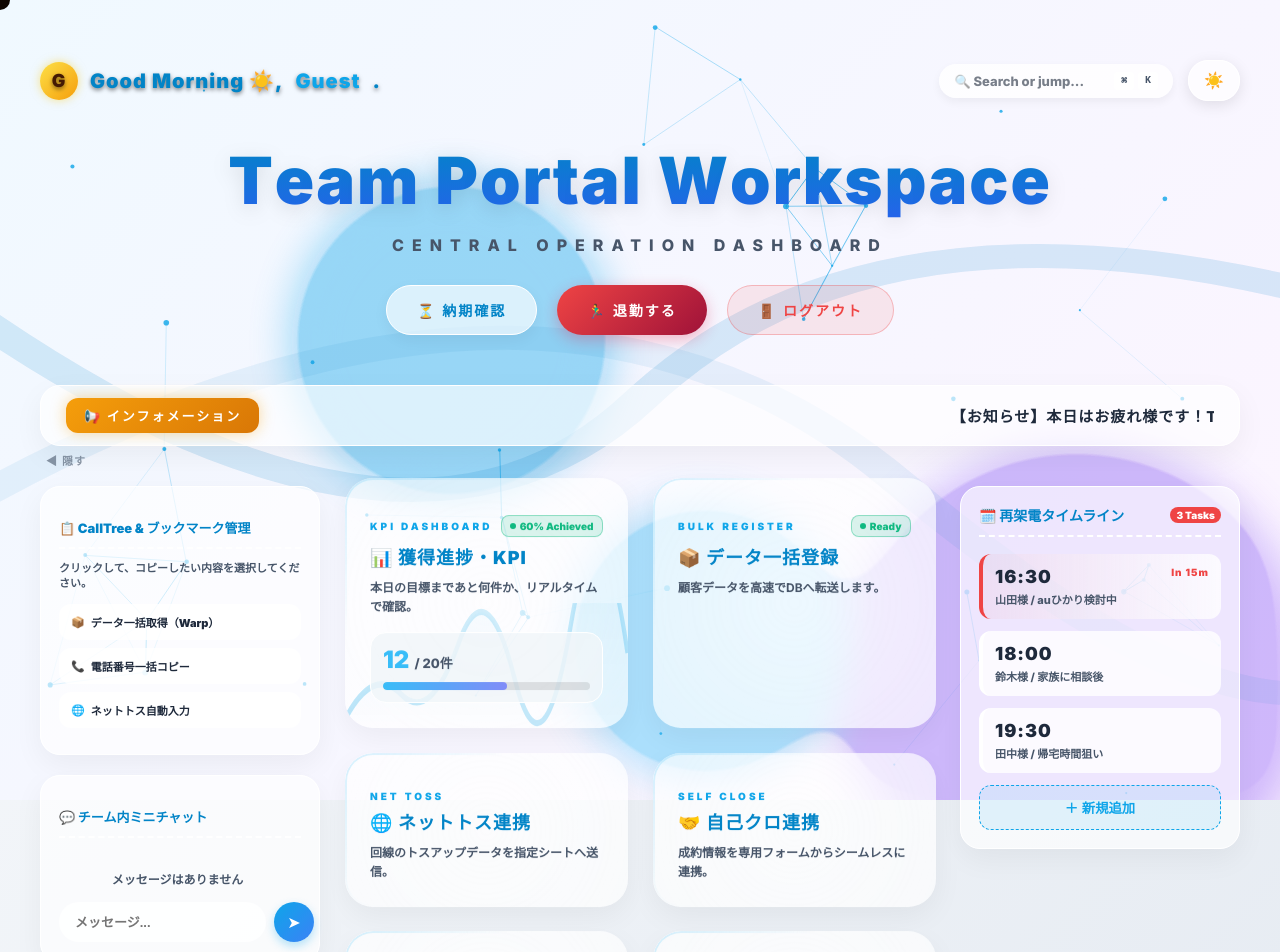
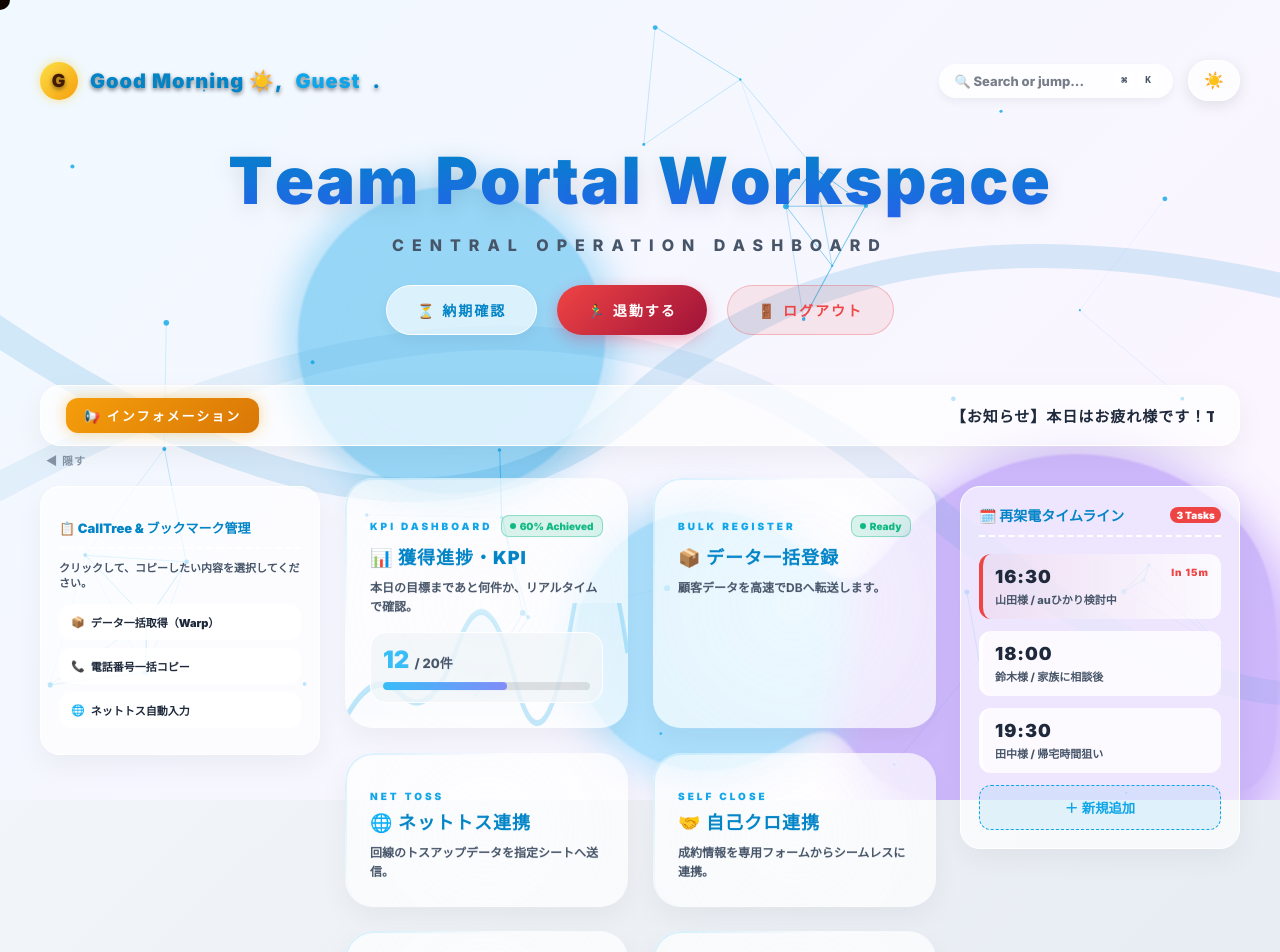
Before and after one commit to toranosukehigashi/team-portal, a Next.js app: page / in a window 1280 px wide. Shown: the top 952 px of the page. Built offline with nearby package versions, Linux system fonts and the light colour scheme.

Commit message:
“チャット機能削除”

```diff
--- a/app/page.tsx
+++ b/app/page.tsx
@@ -63,7 +63,7 @@ const MagicCard = ({ title, attraction, desc, delay, onClick, badge, children, l
   );
 };
 
-// 🌐 案A: ライブ・データメッシュ (Canvas Animation)
+// 🌐 案A: ライブ・データメッシュ
 const DataMesh = ({ isDarkMode }: { isDarkMode: boolean }) => {
   const canvasRef = useRef<HTMLCanvasElement>(null);
 
@@ -141,8 +141,6 @@ const GooeyBackground = () => (
   </>
 );
 
-interface ChatMessage { id: string; user: string; text: string; time: string; }
-
 export default function ThemeParkEntrance() {
   const router = useRouter();
   const [toast, setToast] = useState({ show: false, msg: "" });
@@ -160,10 +158,6 @@ export default function ThemeParkEntrance() {
 
   const [greeting, setGreeting] = useState("Hello");
   const [dynamicBg, setDynamicBg] = useState("");
-
-  const [chatMessages, setChatMessages] = useState<ChatMessage[]>([]);
-  const [chatInput, setChatInput] = useState("");
-  const chatScrollRef = useRef<HTMLDivElement>(null);
 
   const [animDelayOffset, setAnimDelayOffset] = useState(0.2);
   const [activeBookmark, setActiveBookmark] = useState<string | null>(null);
@@ -208,11 +202,6 @@ export default function ThemeParkEntrance() {
     const savedMemo = localStorage.getItem("team_portal_quick_memo"); if (savedMemo) setMemoText(savedMemo);
     const savedNews = localStorage.getItem("team_portal_news"); if (savedNews) setNewsText(savedNews);
 
-    const loadChat = () => { const savedChat = localStorage.getItem("team_portal_chat_history"); if (savedChat) setChatMessages(JSON.parse(savedChat)); };
-    loadChat();
-    const handleStorageChange = (e: StorageEvent) => { if (e.key === "team_portal_chat_history") loadChat(); };
-    window.addEventListener("storage", handleStorageChange);
-
     const observerTimer = setTimeout(() => {
       const observer = new IntersectionObserver((entries) => {
         entries.forEach(entry => { if (entry.isIntersecting) entry.target.classList.add("visible"); });
@@ -235,7 +224,6 @@ export default function ThemeParkEntrance() {
       if (welcomeTimeout) clearTimeout(welcomeTimeout);
       if (readyTimeout) clearTimeout(readyTimeout);
       clearTimeout(observerTimer);
-      window.removeEventListener("storage", handleStorageChange);
       document.removeEventListener('click', closeBookmark);
       window.removeEventListener('keydown', handleKeyDown);
     };
@@ -257,18 +245,6 @@ export default function ThemeParkEntrance() {
       setDynamicBg(isDarkMode ? "radial-gradient(ellipse at bottom, #1e1b4b 0%, #020617 100%)" : "linear-gradient(135deg, #312e81, #1e1b4b)");
     }
   }, [isDarkMode]);
-
-  const handleSendMessage = (e: React.FormEvent) => {
-    e.preventDefault();
-    if (!chatInput.trim()) return;
-    const newMessage: ChatMessage = { id: Date.now().toString(), user: userName, text: chatInput.trim(), time: new Date().toLocaleTimeString([], { hour: '2-digit', minute: '2-digit' }) };
-    const updatedMessages = [...chatMessages, newMessage].slice(-50);
-    setChatMessages(updatedMessages);
-    localStorage.setItem("team_portal_chat_history", JSON.stringify(updatedMessages));
-    setChatInput("");
-  };
-
-  useEffect(() => { if (chatScrollRef.current) chatScrollRef.current.scrollTop = chatScrollRef.current.scrollHeight; }, [chatMessages]);
 
   const toggleTheme = () => { const newTheme = !isDarkMode; setIsDarkMode(newTheme); showToast(newTheme ? "🌙 ダークモードに切り替えました" : "☀️ ライトモードに切り替えました"); };
 
@@ -320,7 +296,6 @@ export default function ThemeParkEntrance() {
   const handleClearMemo = () => { if(confirm("メモをクリアしますか？")){ setMemoText(""); localStorage.removeItem("team_portal_quick_memo"); } };
   const copyUtilResult = async () => { if (utilResult.includes("📍")) { try { await navigator.clipboard.writeText(utilResult.replace("📍 ", "")); showToast("📋 住所をコピーしました！"); } catch (err) { alert("コピー失敗"); } } };
 
-  // ✨ Cmd+K 検索ロジック（Krakenマニュアル等に正しく対応）
   const handleCmdKSearch = (e: React.FormEvent) => {
     e.preventDefault();
     const query = cmdKQuery.toLowerCase();
@@ -536,6 +511,7 @@ export default function ThemeParkEntrance() {
           .sidebar-toggle-btn { position: absolute; top: -35px; left: 0; background: transparent; border: none; color: var(--text-sub); font-weight: 900; font-size: 11px; cursor: pointer; display: flex; align-items: center; gap: 5px; opacity: 0.6; transition: 0.2s; letter-spacing: 1px; text-transform: uppercase; z-index: 60; }
           .sidebar-toggle-btn:hover { opacity: 1; color: var(--accent-color); }
 
+          /* ✨ チームチャットを消去し、ブックマークを自然に広げる */
           .info-sidebar { display: flex; flex-direction: column; gap: 20px; }
           .info-panel { background: var(--card-bg); backdrop-filter: blur(20px); border: 1px solid var(--card-border); border-radius: 20px; padding: 18px; box-shadow: var(--card-shadow); display: flex; flex-direction: column; }
           .info-title { font-size: 13px; font-weight: 900; color: var(--title-color); margin-bottom: 12px; display: flex; align-items: center; gap: 8px; border-bottom: 2px dashed var(--card-border); padding-bottom: 10px; }
@@ -565,23 +541,6 @@ export default function ThemeParkEntrance() {
           .popover-text { font-size: 11px; font-weight: 800; color: var(--text-main); flex: 1; margin: 0 8px; white-space: nowrap; overflow: hidden; text-overflow: ellipsis; }
           .popover-copy-icon { font-size: 12px; opacity: 0.6; transition: 0.2s; }
           .popover-row:hover .popover-copy-icon { opacity: 1; color: var(--accent-color); transform: scale(1.1); }
-
-          .chat-messages { flex: 1; overflow-y: auto; display: flex; flex-direction: column; gap: 12px; margin-bottom: 15px; padding-right: 5px; height: 250px; }
-          .chat-messages::-webkit-scrollbar { width: 4px; }
-          .chat-messages::-webkit-scrollbar-thumb { background: var(--card-border); border-radius: 4px; }
-          .chat-bubble-wrap { display: flex; flex-direction: column; max-width: 90%; }
-          .chat-bubble-wrap.me { align-self: flex-end; align-items: flex-end; }
-          .chat-bubble-wrap.other { align-self: flex-start; align-items: flex-start; }
-          .chat-user { font-size: 10px; color: var(--text-sub); font-weight: 800; margin-bottom: 4px; margin-left: 6px; }
-          .chat-bubble { padding: 10px 14px; border-radius: 16px; display: flex; align-items: flex-end; gap: 8px; box-shadow: 0 2px 5px rgba(0,0,0,0.05); }
-          .me .chat-bubble { background: linear-gradient(135deg, #0ea5e9, #3b82f6); color: #fff; border-bottom-right-radius: 4px; }
-          .other .chat-bubble { background: var(--input-bg); color: var(--text-main); border: 1px solid var(--input-border); border-bottom-left-radius: 4px; }
-          .chat-text { font-size: 13px; font-weight: 700; line-height: 1.5; word-break: break-word; }
-          .chat-time { font-size: 9px; opacity: 0.8; font-weight: 800; white-space: nowrap; margin-bottom: -2px; }
-          .chat-input-area { display: flex; gap: 8px; margin-top: auto; }
-          .chat-input { flex: 1; padding: 12px 16px; border-radius: 20px; border: 1px solid var(--input-border); background: var(--input-bg); color: var(--text-main); font-size: 13px; font-weight: 700; outline: none; transition: 0.3s; }
-          .chat-input:focus { border-color: var(--card-hover-border); box-shadow: 0 0 0 3px rgba(2, 132, 199, 0.15); }
-          .chat-send-btn { width: 40px; height: 40px; border-radius: 50%; background: linear-gradient(135deg, #0ea5e9, #3b82f6); color: #fff; border: none; font-size: 16px; display: flex; align-items: center; justify-content: center; cursor: pointer; transition: 0.2s; box-shadow: 0 4px 10px rgba(14, 165, 233, 0.3); flex-shrink: 0; }
 
           .attraction-grid { display: grid; grid-template-columns: repeat(auto-fit, minmax(260px, 1fr)); gap: 25px; perspective: 1200px; align-content: flex-start; flex: 1; width: 100%; transition: 0.4s; }
           .fade-up-element { opacity: 0; transform: translateY(50px) scale(0.95); transition: all 0.8s cubic-bezier(0.2, 0.8, 0.2, 1); transition-delay: var(--delay); }
@@ -625,6 +584,15 @@ export default function ThemeParkEntrance() {
           .util-input { width: 100%; padding: 14px; border-radius: 12px; border: 2px solid var(--card-border); font-size: 15px; outline: none; background: var(--input-bg); font-weight: 800; color: var(--text-main); transition: 0.3s; }
           .util-input:focus { border-color: var(--card-hover-border); }
           .util-result { margin-top: 15px; font-size: 14px; color: var(--text-main); background: var(--kpi-bg); padding: 15px; border-radius: 12px; border: 1px solid var(--card-border); font-weight: 900; transition: 0.3s; cursor: pointer; }
+
+          .cmdk-modal { width: 600px; padding: 25px; top: 15%; transform: translateY(-20px) scale(0.95); position: absolute; }
+          .modal-overlay.open .cmdk-modal { transform: translateY(0) scale(1); }
+          .cmdk-input { width: 100%; border: none; background: transparent; font-size: 20px; font-weight: 800; color: var(--text-main); outline: none; }
+          .cmdk-esc { font-size: 10px; font-weight: 900; background: var(--card-border); padding: 4px 8px; border-radius: 6px; cursor: pointer; }
+          .cmdk-list { display: flex; flex-direction: column; gap: 8px; }
+          .cmdk-label { font-size: 11px; font-weight: 900; color: var(--text-sub); margin-top: 10px; margin-bottom: 5px; text-transform: uppercase; letter-spacing: 1px; }
+          .cmdk-item { padding: 12px 15px; border-radius: 10px; font-weight: 800; font-size: 14px; cursor: pointer; transition: 0.2s; display: flex; align-items: center; gap: 10px; }
+          .cmdk-item:hover { background: var(--accent-color); color: #fff; transform: translateX(5px); }
 
           /* エリア判定ボタン用 */
           .area-btn-group { display: flex; flex-direction: column; gap: 10px; margin-top: 15px; }
@@ -703,7 +671,7 @@ export default function ThemeParkEntrance() {
               <button className="sidebar-toggle-btn" onClick={() => setIsSidebarOpen(false)}>◀ 隠す</button>
 
               <aside className="info-sidebar">
-                <div className="info-panel fade-up-element" style={{ "--delay": `${animDelayOffset + 0.5}s` } as any}>
+                <div className="info-panel fade-up-element" style={{ "--delay": `${animDelayOffset + 0.5}s`, flex: 1 } as any}>
                   <h3 className="info-title">📋 CallTree & ブックマーク管理</h3>
                   <div style={{ fontSize: "11px", color: "var(--text-sub)", fontWeight: 800, marginBottom: "12px", lineHeight: 1.4 }}>
                     クリックして、コピーしたい内容を選択してください。
@@ -735,33 +703,6 @@ export default function ThemeParkEntrance() {
                     </div>
                   ))}
                 </div>
-
-                <div className="info-panel fade-up-element" style={{ "--delay": `${animDelayOffset + 0.6}s`, flex: 1, paddingBottom: "20px" } as any}>
-                  <h3 className="info-title">💬 チーム内ミニチャット</h3>
-                  <div className="chat-messages" ref={chatScrollRef}>
-                    {chatMessages.length === 0 ? (
-                      <div style={{ textAlign: "center", color: "var(--text-sub)", fontSize: "12px", marginTop: "20px", fontWeight: 800 }}>メッセージはありません</div>
-                    ) : (
-                      chatMessages.map(msg => {
-                        const isMe = msg.user === userName;
-                        return (
-                          <div key={msg.id} className={`chat-bubble-wrap ${isMe ? "me" : "other"}`}>
-                            {!isMe && <div className="chat-user">{msg.user}</div>}
-                            <div className="chat-bubble">
-                              <div className="chat-text">{msg.text}</div>
-                              <div className="chat-time">{msg.time}</div>
-                            </div>
-                          </div>
-                        )
-                      })
-                    )}
-                  </div>
-
-                  <form className="chat-input-area" onSubmit={handleSendMessage}>
-                    <input type="text" className="chat-input" placeholder="メッセージ..." value={chatInput} onChange={(e) => setChatInput(e.target.value)} />
-                    <button type="submit" className="chat-send-btn btn-hover-shine">➤</button>
-                  </form>
-                </div>
               </aside>
             </div>
 
@@ -789,7 +730,6 @@ export default function ThemeParkEntrance() {
               <MagicCard delay={animDelayOffset + 0.9} attraction="SMS KRAKEN" title="📱 SMS 送信" desc="Krakenを用いたSMS送信とテンプレート展開。" liveData="System Active" onClick={() => router.push("/sms-kraken")} />
               <MagicCard delay={animDelayOffset + 1.0} attraction="EMAIL TEMPLATE" title="✉️ メールテンプレ" desc="用途に応じたメール文面を素早く作成。" onClick={() => router.push("/email-template")} />
 
-              {/* ✨ 完全復活！Krakenマニュアルカード */}
               <MagicCard delay={animDelayOffset + 1.1} attraction="KRAKEN MANUAL" title="🐙 Kraken マニュアル" badge="NEW" desc="手続きに必要な情報を入力しフォーマット生成。" onClick={() => router.push("/procedure-wizard")} />
 
               <MagicCard delay={animDelayOffset + 1.2} attraction="COST SIMULATOR" title="🆚 料金シミュレーター" badge="NEW" desc="利用状況から乗り換え節約額を即座に算出します。" liveData="Avg. ¥4,200/mo" onClick={() => router.push("/simulator")} />
@@ -805,7 +745,6 @@ export default function ThemeParkEntrance() {
               </MagicCard>
             </div>
 
-            {/* ✨ タイムラインを右端に設置 */}
             <div className="timeline-sidebar-wrapper fade-up-element" style={{ "--delay": `${animDelayOffset + 0.6}s` } as any}>
               <aside className="timeline-sidebar">
                 <div className="timeline-header">
```
